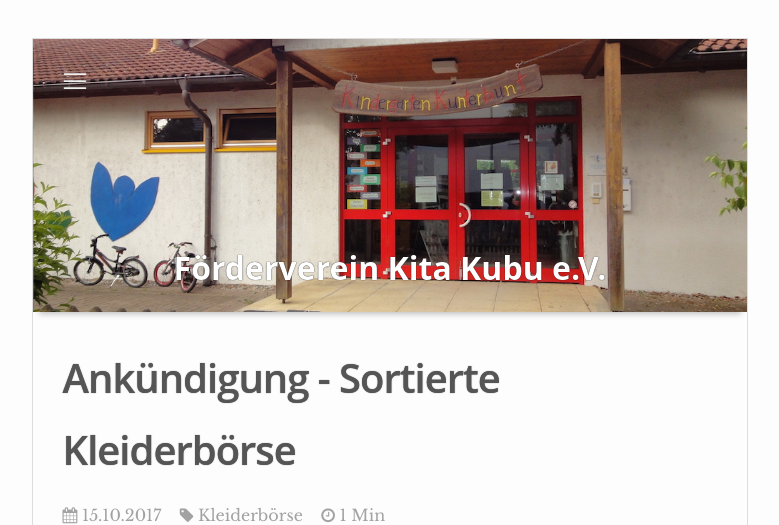
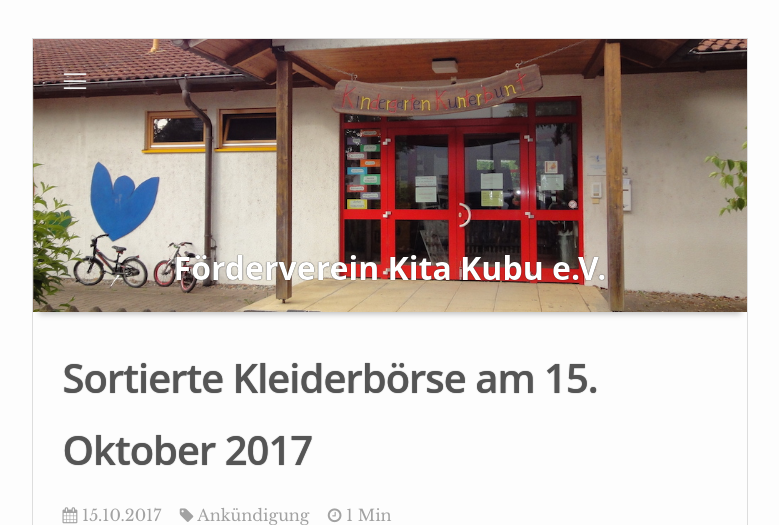
Before and after one commit to fv-kubu/fv-kubu, a Jekyll site: the page built from _posts/2017-10-15-ankuendigung-kleiderboerse-herbst-2017.md, in a window 1280 px wide. Shown: the top 525 px of the page, without its empty margins (250-1029 px from the left). Built offline with Jekyll 4.4.1, drawn with Linux system fonts in a browser that asks for light colours; nearby versions of some CDN libraries; grey boxes are pictures that could not be loaded.

Commit message:
Update 2017-10-15-ankuendigung-kleiderboerse-herbst-2017.md

```diff
--- a/_posts/2017-10-15-ankuendigung-kleiderboerse-herbst-2017.md
+++ b/_posts/2017-10-15-ankuendigung-kleiderboerse-herbst-2017.md
@@ -1,8 +1,8 @@
 ---
 layout: post
-title: Ankündigung -  Sortierte Kleiderbörse
+title: Sortierte Kleiderbörse am 15. Oktober 2017
 description: Sortierte Kleiderbörse in der Hans-Thoma-Halle in Rheinfelden/Warmbach am 15. Oktober 2017.
-categories: kleiderbörse
+categories: ankündigung
 ---
 
 ![Flyer der Kleiderbörse](/images/flyer-boerse-herbst-2017.jpg "Flyer der Kleiderbörse")
```
